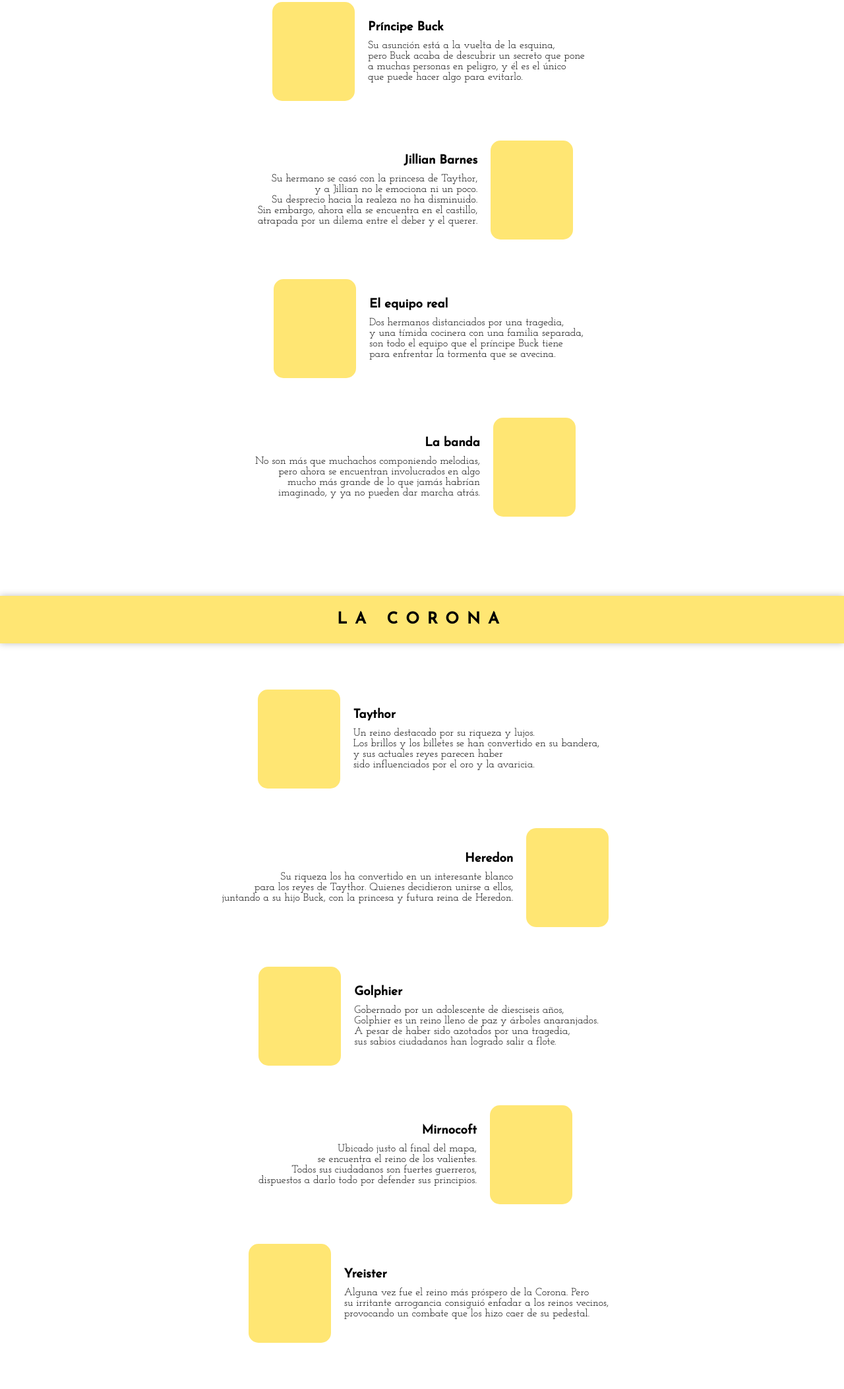
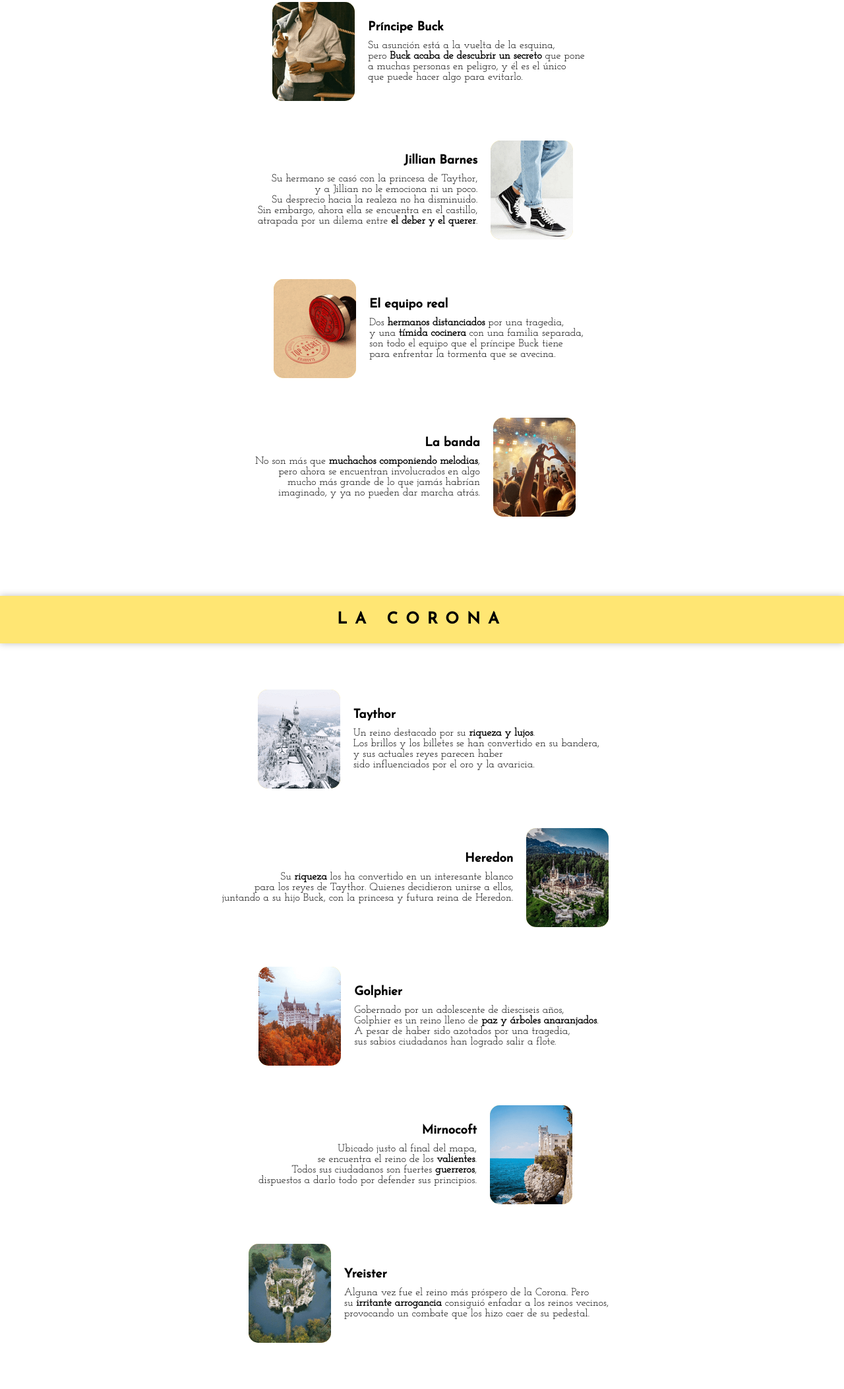
Before and after one commit to StefaniaSG/proyecto-final-coderHouse, a website: page pages/KQFT.html in a window 1280 px wide. Shown: the part 1955-4060 px from the top of the page at 66% size. Drawn offline with nearby package versions, Linux system fonts and the light colour scheme.

Commit message:
Agrego imagenes en KQFT

```diff
--- a/pages/KQFT.html
+++ b/pages/KQFT.html
@@ -155,12 +155,15 @@
           <h2 class="interletrado amarillo">Personajes</h2>
         </div>
         <article data-aos="fade-up" class="contenedor-personajes">
-          <div class="caja-imagen amarillo"></div>
+          <div class="caja-imagen amarillo">
+            <img src="../imagenes/KQFT/principe.png" alt="Principe Buck" />
+          </div>
           <div class="alinear-izquierda">
             <h3>Príncipe Buck</h3>
             <p>
               Su asunción está a la vuelta de la esquina, <br />
-              pero Buck acaba de descubrir un secreto que pone <br />
+              pero <strong>Buck acaba de descubrir un secreto</strong> que pone
+              <br />
               a muchas personas en peligro, y él es el único <br />
               que puede hacer algo para evitarlo. <br />
             </p>
@@ -178,19 +181,29 @@
               y a Jillian no le emociona ni un poco. <br />
               Su desprecio hacia la realeza no ha disminuido. <br />
               Sin embargo, ahora ella se encuentra en el castillo, <br />
-              atrapada por un dilema entre el deber y el querer.
+              atrapada por un dilema entre
+              <strong>el deber y el querer</strong>.
             </p>
           </div>
-          <div class="caja-imagen amarillo"></div>
+          <div class="caja-imagen amarillo">
+            <img
+              src="../imagenes/KQFT/vans.png"
+              alt="Imagen de zapatillas Vans"
+            />
+          </div>
         </article>
 
         <article data-aos="fade-up" class="contenedor-personajes">
-          <div class="caja-imagen amarillo"></div>
+          <div class="caja-imagen amarillo">
+            <img src="../imagenes/KQFT/top-secret.png" alt="Imagen de sello" />
+          </div>
           <div class="alinear-izquierda">
             <h3>El equipo real</h3>
             <p>
-              Dos hermanos distanciados por una tragedia, <br />
-              y una tímida cocinera con una familia separada, <br />
+              Dos <strong>hermanos distanciados</strong> por una tragedia,
+              <br />
+              y una <strong>tímida cocinera</strong> con una familia separada,
+              <br />
               son todo el equipo que el príncipe Buck tiene <br />
               para enfrentar la tormenta que se avecina.
             </p>
@@ -204,13 +217,16 @@
           <div class="alinear-derecha">
             <h3>La banda</h3>
             <p>
-              No son más que muchachos componiendo melodias, <br />
+              No son más que <strong>muchachos componiendo melodias</strong>,
+              <br />
               pero ahora se encuentran involucrados en algo <br />
               mucho más grande de lo que jamás habrían <br />
               imaginado, y ya no pueden dar marcha atrás.
             </p>
           </div>
-          <div class="caja-imagen amarillo"></div>
+          <div class="caja-imagen amarillo">
+            <img src="../imagenes/KQFT/banda.png" alt="Imagen de banda" />
+          </div>
         </article>
       </section>
 
@@ -220,11 +236,16 @@
         </div>
 
         <article data-aos="fade-up" class="contenedor-personajes">
-          <div class="caja-imagen amarillo"></div>
+          <div class="caja-imagen amarillo">
+            <img
+              src="../imagenes/KQFT/taythor.png"
+              alt="Imagen de castillo nevado"
+            />
+          </div>
           <div class="alinear-izquierda">
             <h3>Taythor</h3>
             <p>
-              Un reino destacado por su riqueza y lujos. <br />
+              Un reino destacado por su <strong>riqueza y lujos</strong>. <br />
               Los brillos y los billetes se han convertido en su bandera, <br />
               y sus actuales reyes parecen haber <br />
               sido influenciados por el oro y la avaricia.
@@ -239,23 +260,32 @@
           <div class="alinear-derecha">
             <h3>Heredon</h3>
             <p>
-              Su riqueza los ha convertido en un interesante blanco <br />
+              Su <strong>riqueza</strong> los ha convertido en un interesante
+              blanco <br />
               para los reyes de Taythor. Quienes decidieron unirse a ellos,
               <br />
               juntando a su hijo Buck, con la princesa y futura reina de
               Heredon.
             </p>
           </div>
-          <div class="caja-imagen amarillo"></div>
+          <div class="caja-imagen amarillo">
+            <img src="../imagenes/KQFT/heredon.png" alt="Imagen de castillo" />
+          </div>
         </article>
 
         <article data-aos="fade-up" class="contenedor-personajes">
-          <div class="caja-imagen amarillo"></div>
+          <div class="caja-imagen amarillo">
+            <img
+              src="../imagenes/KQFT/golphier.png"
+              alt="Imagen de castillo con arboles naranjas"
+            />
+          </div>
           <div class="alinear-izquierda">
             <h3>Golphier</h3>
             <p>
               Gobernado por un adolescente de diesciseis años, <br />
-              Golphier es un reino lleno de paz y árboles anaranjados. <br />
+              Golphier es un reino lleno de
+              <strong>paz y árboles anaranjados</strong>. <br />
               A pesar de haber sido azotados por una tragedia, <br />
               sus sabios ciudadanos han logrado salir a flote.
             </p>
@@ -270,21 +300,33 @@
             <h3>Mirnocoft</h3>
             <p>
               Ubicado justo al final del mapa, <br />
-              se encuentra el reino de los valientes. <br />
-              Todos sus ciudadanos son fuertes guerreros, <br />
+              se encuentra el reino de los <strong>valientes</strong>. <br />
+              Todos sus ciudadanos son fuertes <strong>guerreros</strong>,
+              <br />
               dispuestos a darlo todo por defender sus principios.
             </p>
           </div>
-          <div class="caja-imagen amarillo"></div>
+          <div class="caja-imagen amarillo">
+            <img
+              src="../imagenes/KQFT/mirnocoft.png"
+              alt="Imagen de castillo en la playa"
+            />
+          </div>
         </article>
 
         <article data-aos="fade-up" class="contenedor-personajes">
-          <div class="caja-imagen amarillo"></div>
+          <div class="caja-imagen amarillo">
+            <img
+              src="../imagenes/KQFT/yreister.png"
+              alt="Imagen de castillo rodeado de agua"
+            />
+          </div>
           <div class="alinear-izquierda">
             <h3>Yreister</h3>
             <p>
               Alguna vez fue el reino más próspero de la Corona. Pero <br />
-              su irritante arrogancia consiguió enfadar a los reinos vecinos,
+              su <strong>irritante arrogancia</strong> consiguió enfadar a los
+              reinos vecinos,
               <br />
               provocando un combate que los hizo caer de su pedestal.
             </p>
```
Also changed, not shown: pages/LAFL.html (+13 -4 lines), imagenes/KQFT/banda.png (added), imagenes/KQFT/golphier.png (added), imagenes/KQFT/heredon.png (added), imagenes/KQFT/mapa-plan.png (added), imagenes/KQFT/mirnocoft.png (added), imagenes/KQFT/principe.png (added), imagenes/KQFT/taythor.png (added), imagenes/KQFT/top-secret.png (added), imagenes/KQFT/vans.png (added), imagenes/KQFT/yreister.png (added), imagenes/LAFL/1.png (deleted), imagenes/LAFL/2.png (deleted), imagenes/LAFL/4.png (deleted), 4 more files.
